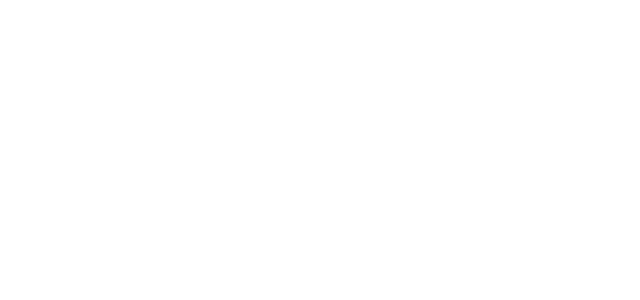
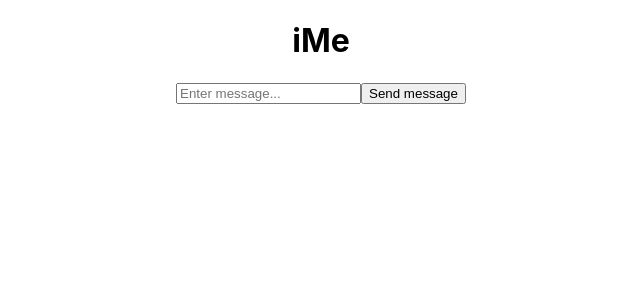
Before and after one commit to RahinF/imeOld, a React (Create React App) app: page / in a window 1280 px wide. Shown: the top 300 px of the page, without its empty margins (319-959 px from the left). Built offline with nearby package versions, Linux system fonts and the light colour scheme.

Commit message:
created message input field

```diff
--- a/src/App.js
+++ b/src/App.js
@@ -1,9 +1,25 @@
+import { useState } from "react";
 import "./App.css";
 
 function App() {
+  const [input, setInput] = useState("");
+
   return (
     <div className="App">
+      <h1>iMe</h1>
 
+      {/* Message Area */}
+
+      {/* Input Field */}
+      <input
+        type="text"
+        placeholder="Enter message..."
+        value={input}
+        onChange={(event) => setInput(event.target.value)}
+      />
+
+      {/* Input Button */}
+      <button>Send message</button>
     </div>
   );
 }
```
